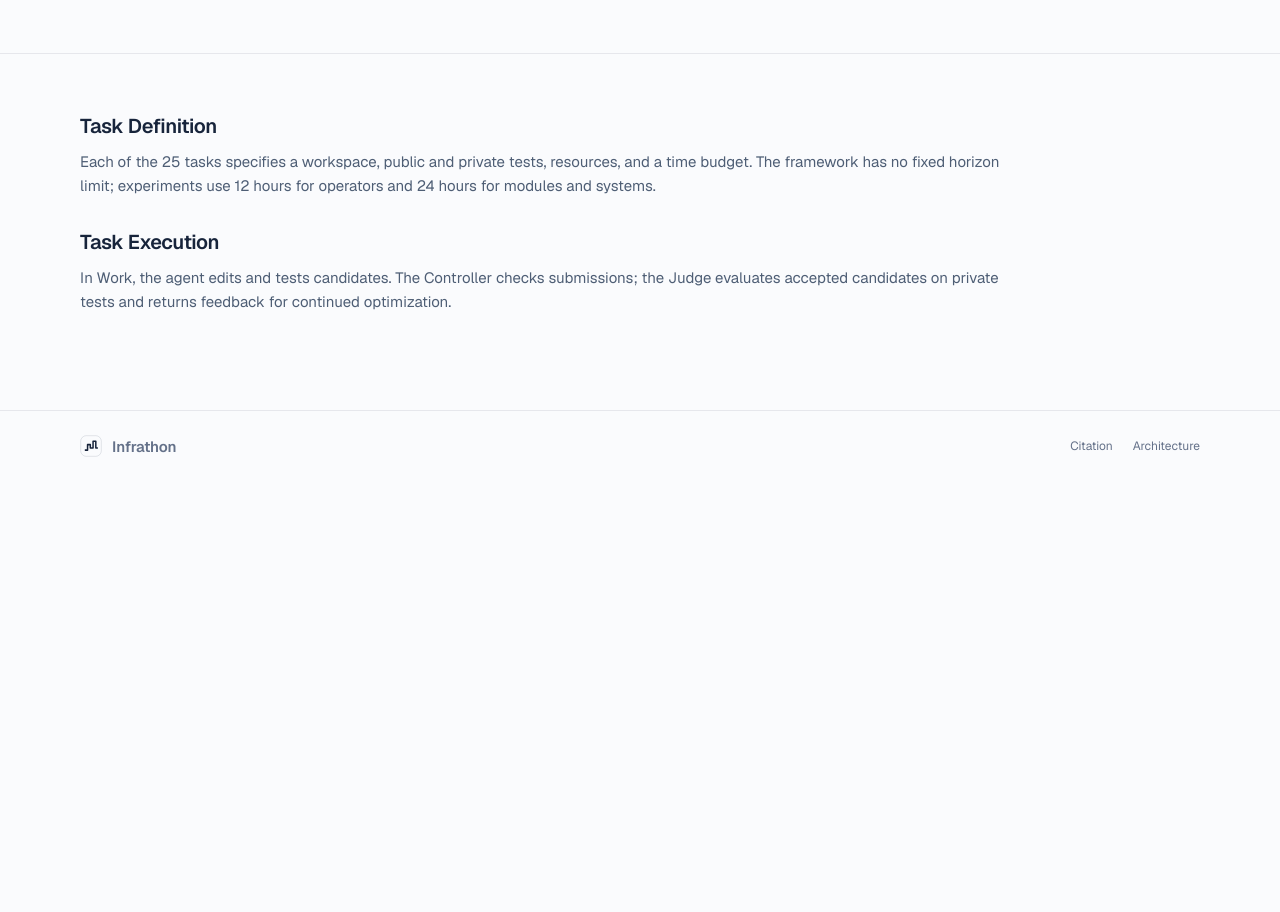
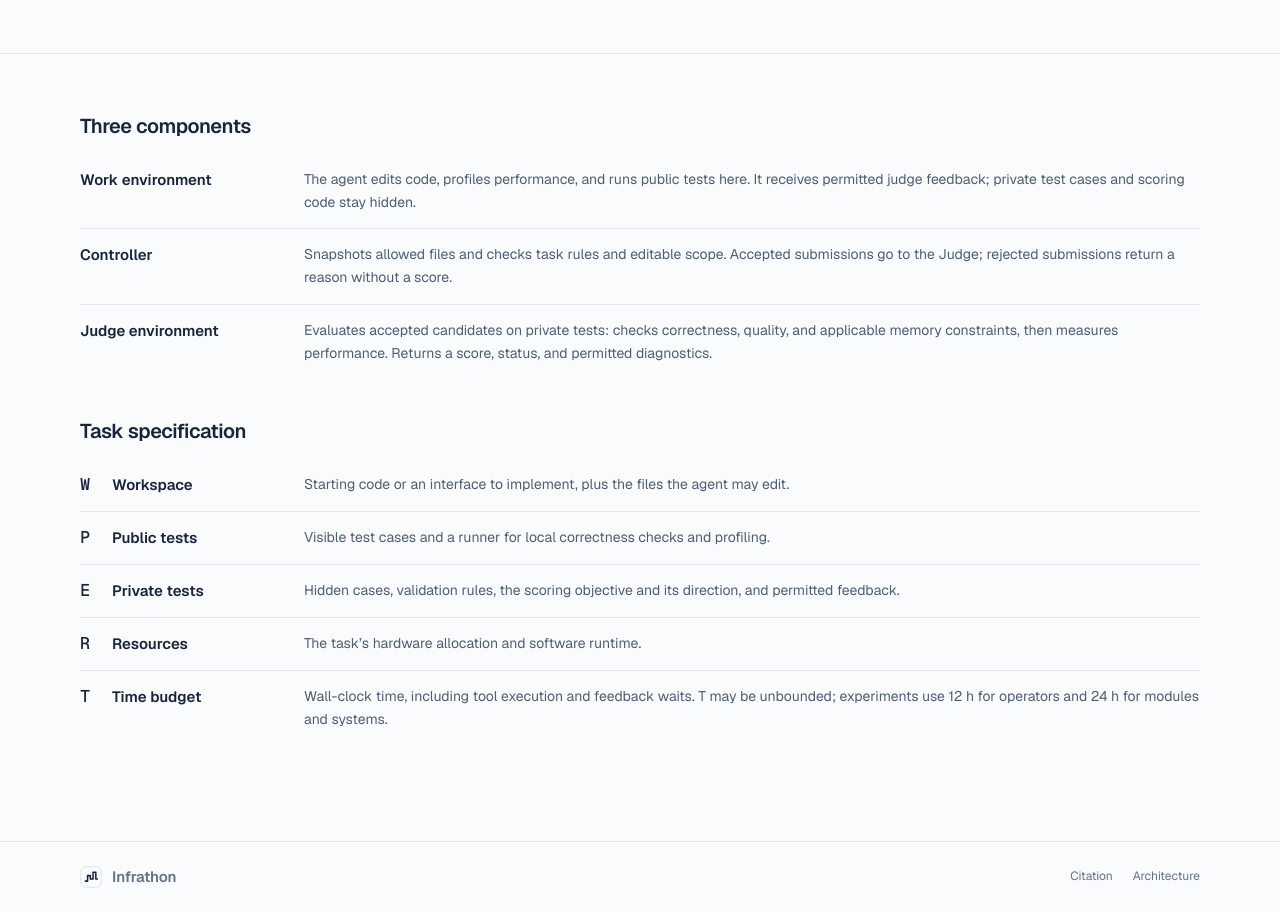
Before and after one commit to deepebe952/deepebe952.github.io, a plain HTML site: page site/method.html in a window 1280 px wide. Shown: the part 892-1804 px from the top of the page. Before the commit the page ends 1373 px from the top, so only its background shows below. Drawn offline with nearby package versions, Linux system fonts and the light colour scheme.

Commit message:
Explain architecture components and task specification symbols

```diff
--- a/site/assets/css/site.css
+++ b/site/assets/css/site.css
@@ -473,9 +473,15 @@ details.notes li { margin-bottom: 6px; }
 .framework-art img { display: block; width: 100%; height: auto; }
 .framework-art:focus-visible { outline: 2px solid var(--ink); outline-offset: 4px; }
 .framework-figure figcaption { margin-top: 14px; color: var(--ink-2); font-size: 13px; }
-.architecture-summary { display: grid; gap: 28px; }
-.architecture-summary h2 { font-size: 20px; font-weight: 600; margin: 0 0 8px; }
-.architecture-summary p { margin: 0; color: var(--ink-2); max-width: 95ch; }
+.architecture-summary { display: grid; gap: 36px; }
+.architecture-summary h2 { font-size: 20px; font-weight: 600; margin: 0 0 12px; }
+.architecture-key { margin: 0; }
+.architecture-key > div { display: grid; grid-template-columns: 200px minmax(0, 1fr); gap: 8px 24px; padding: 14px 0; border-bottom: 1px solid var(--hair); }
+.architecture-key > div:last-child { border-bottom: 0; }
+.architecture-key dt { display: flex; align-items: baseline; gap: 12px; font-size: 15px; font-weight: 600; }
+.architecture-key dd { margin: 0; color: var(--ink-2); font-size: 14px; line-height: 1.65; }
+.key-symbol { flex: 0 0 20px; font: 500 17px/1.4 var(--f-mono); }
+@media (max-width: 600px) { .architecture-key > div { grid-template-columns: 1fr; } }
 .task-detail-hint { color: #bd3333; font-size: 14px; font-weight: 500; margin: 0 0 16px; }
 html[data-theme="dark"] .task-detail-hint { color: #ff8e8e; }
 .facts dd { min-width: 0; overflow-wrap: anywhere; }
--- a/site/method.html
+++ b/site/method.html
@@ -33,13 +33,23 @@
   </div></section>
 
   <section class="sec"><div class="wrap architecture-summary">
+    <div id="execution">
+      <h2>Three components</h2>
+      <dl class="architecture-key">
+        <div><dt>Work environment</dt><dd>The agent edits code, profiles performance, and runs public tests here. It receives permitted judge feedback; private test cases and scoring code stay hidden.</dd></div>
+        <div><dt>Controller</dt><dd>Snapshots allowed files and checks task rules and editable scope. Accepted submissions go to the Judge; rejected submissions return a reason without a score.</dd></div>
+        <div><dt>Judge environment</dt><dd>Evaluates accepted candidates on private tests: checks correctness, quality, and applicable memory constraints, then measures performance. Returns a score, status, and permitted diagnostics.</dd></div>
+      </dl>
+    </div>
     <div id="protocol">
-      <h2>Task Definition</h2>
-      <p>Each of the 25 tasks specifies a workspace, public and private tests, resources, and a time budget. The framework has no fixed horizon limit; experiments use 12 hours for operators and 24 hours for modules and systems.</p>
-    </div>
-    <div id="execution">
-      <h2>Task Execution</h2>
-      <p>In Work, the agent edits and tests candidates. The Controller checks submissions; the Judge evaluates accepted candidates on private tests and returns feedback for continued optimization.</p>
+      <h2>Task specification</h2>
+      <dl class="architecture-key">
+        <div><dt><span class="key-symbol">W</span>Workspace</dt><dd>Starting code or an interface to implement, plus the files the agent may edit.</dd></div>
+        <div><dt><span class="key-symbol">P</span>Public tests</dt><dd>Visible test cases and a runner for local correctness checks and profiling.</dd></div>
+        <div><dt><span class="key-symbol">E</span>Private tests</dt><dd>Hidden cases, validation rules, the scoring objective and its direction, and permitted feedback.</dd></div>
+        <div><dt><span class="key-symbol">R</span>Resources</dt><dd>The task’s hardware allocation and software runtime.</dd></div>
+        <div><dt><span class="key-symbol">T</span>Time budget</dt><dd>Wall-clock time, including tool execution and feedback waits. T may be unbounded; experiments use 12 h for operators and 24 h for modules and systems.</dd></div>
+      </dl>
     </div>
   </div></section>
 </main>
```
Also changed, not shown: 1 other file.
